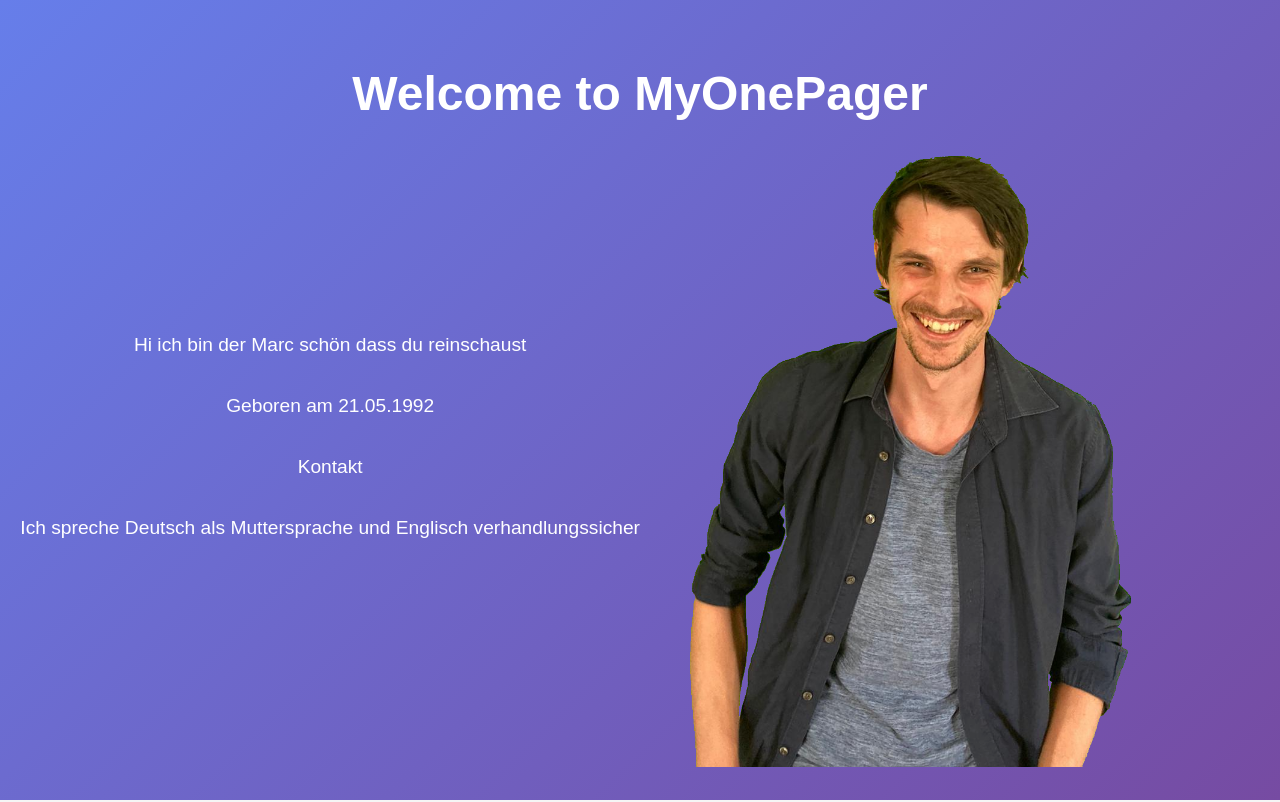
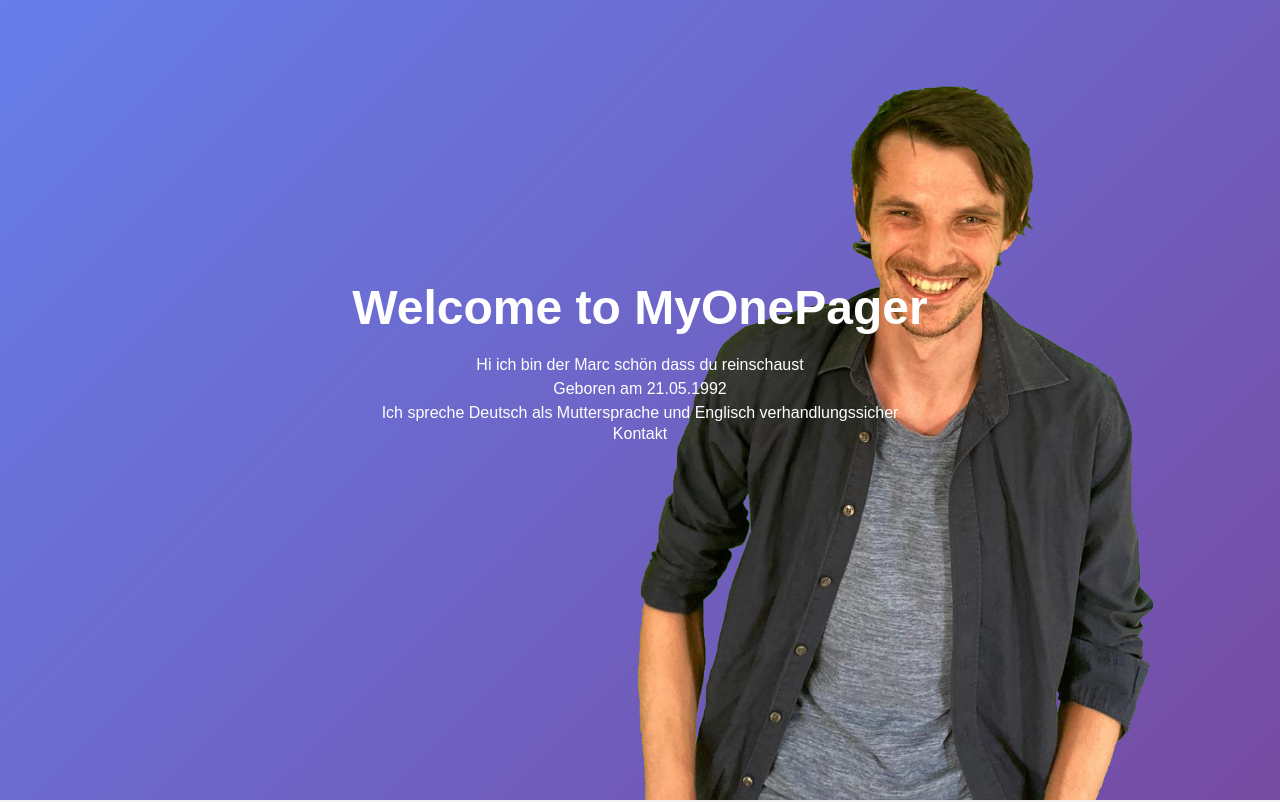
Before and after one commit to SharkMarc/Onepage, a React app: page / in a window 1280 px wide. Shown: the top 802 px of the page. Built offline with nearby package versions, Linux system fonts and the light colour scheme.

Commit message:
added header adjustments

```diff
--- a/src/assets/components/image.scss
+++ b/src/assets/components/image.scss
@@ -42,6 +42,7 @@
 .caret {
   transition: transform 0.3s ease;
   width: 24px;
+  height: 24px;
   margin-left: auto;
 }
 
--- a/src/assets/header.scss
+++ b/src/assets/header.scss
@@ -74,13 +74,35 @@
 
 
 .header {
-  height: 100vh;
   display: flex;
+  position: relative;
   flex-direction: column;
   justify-content: center;
   align-items: center;
   color: $white;
   text-align: center;
+
+  @media (min-width: $min-width-lg) {
+    height: 100vh;
+  }
+
+  .btn-no-style {
+    color: $white;
+    font-size: $standard-font;
+  }
+
+  .hero-inner {
+    position: relative;
+    width: 100%;
+    z-index: 2;
+    max-width: var(--content-width); /* ← DEIN LIMIT */
+    margin: 0 auto;
+  }
+
+  .hero-content {
+    position: relative;
+    min-height: 200px; /* optional, falls Text kurz ist */
+  }
 
   nav {
     display: flex;
@@ -128,7 +150,6 @@
     }
   }
 
-
   .mobile-nav {
     position: fixed;
     top: 48px;
@@ -137,8 +158,8 @@
     z-index: -3;
     left: 0;
 
-    &.slide-in{
-      z-index:3;
+    &.slide-in {
+      z-index: 3;
     }
 
     @media (min-width: 768px) {
@@ -184,13 +205,28 @@
       margin-bottom: 1rem;
     }
 
-    p {
-      font-size: 1.2rem;
-      margin-bottom: 2rem;
-    }
-
     .cta {
       font-size: 1rem;
     }
   }
+
+  .hero-img {
+    position: inherit;
+    bottom: 0;
+    width: 100%;
+    height: auto;
+    z-index: 1;
+    pointer-events: none;
+    object-fit: contain;
+    right: 0px;
+    max-width: 300px;
+
+    @media (min-width: $min-width-lg) {
+      max-width: 500px;
+      position: absolute;
+    }
+    @media (min-width: $min-width-xl) {
+      max-width: 700px;
+    }
+  }
 }
--- a/src/components/header/header.tsx
+++ b/src/components/header/header.tsx
@@ -1,6 +1,4 @@
 import React from 'react';
-import {Contact} from "../footer/contact";
-import {Preva} from "../preva/preva";
 import marc from '../assets/images/marc_white.png';
 
 export const Header = ({}) => {
@@ -18,60 +16,28 @@ export const Header = ({}) => {
         }
     }
 
-
     return (
         <div className={'header-content'}>
             <header className="header">
-                {/*<nav className="nav">*/}
-                {/*    <h1 className="logo">Marcs Onepage im aufbau</h1>*/}
-                {/*    <ul className="nav-links">*/}
-                {/*        <li><a href="#übermich">About me</a></li>*/}
-                {/*        <li><a href="#skills">Skillset</a></li>*/}
-                {/*        /!*<li><a href="#lebenslauf">werdegang</a></li>*!/*/}
-                {/*        <li><a href="#prozessevaluation">Prozessevaluation</a></li>*/}
-                {/*        <li><a href="#contact">Kontakt</a></li>*/}
-                {/*    </ul>*/}
-                {/*</nav>*/}
+                <img className={'img-marc hero-img img-responsive'} src={marc}
+                     alt={'Marc'}/>
+                <div className="hero">
+                    <div className={'hero-inner'}>
+                        <h1>Welcome to MyOnePager</h1>
 
-                {/*<nav className={isOpen ? "mobile-nav slide-in":"mobile-nav "}>*/}
-                {/*    <ul className={isOpen ? "nav-links" : "d-none"}>*/}
-                {/*        <li>*/}
-                {/*            <div onClick={() => scrollTo("aboutMe")}>About me</div>*/}
-                {/*        </li>*/}
-                {/*        <li>*/}
-                {/*            <div onClick={() => scrollTo("skills")}>Skillset</div>*/}
-                {/*        </li>*/}
-                {/*        <li>*/}
-                {/*            <div onClick={() => scrollTo("prozessevaluation")}>Prozessevaluation</div>*/}
-                {/*        </li>*/}
-                {/*        <li>*/}
-                {/*            <div onClick={() => scrollTo("contact")}>Kontakt</div>*/}
-                {/*        </li>*/}
-                {/*    </ul>*/}
-                {/*    /!*<button className="cta">Get Started</button>*!/*/}
-                {/*</nav>*/}
-                <div className="hero">
-                    <h1>Welcome to MyOnePager</h1>
-                    {/*<p>Hier eine Idee einfügen.</p>*/}
-                    <div className={'grid-1-1'}>
-                        <div className={'flex-column justify-content-center'}>
-                            <p>Hi ich bin der Marc schön dass du reinschaust</p>
-                            <p>Geboren am 21.05.1992</p>
-                            <p onClick={() => scrollTo('contact')}>Kontakt</p>
-                            <p>       {/*<div>*/}
-                                Ich spreche Deutsch als Muttersprache und Englisch verhandlungssicher
-                                {/*</div>*/}</p>
+                        <div className={'hero-content'}>
+                            <div className={'flex-column justify-content-center'}>
+                                <p>Hi ich bin der Marc schön dass du reinschaust</p>
+                                <p>Geboren am 21.05.1992</p>
+                                <p>
+                                    Ich spreche Deutsch als Muttersprache und Englisch verhandlungssicher
+                                </p>
+                                <button className={'cursor-pointer btn-no-style'} onClick={() => scrollTo('contact')}>Kontakt</button>
+                            </div>
                         </div>
-                        <img className={'img-marc img-responsive'} src={marc}
-                             alt={'Marc'}/>
                     </div>
 
-                    {/*<img src={Marc} alt={'Marc'}/>*/}
-                    {/*<p>öööh n bild hier ?</p>*/}
-                    {/*<button className="btn">ööh button</button>*/}
                 </div>
-
             </header>
-
         </div>)
 };
--- a/src/components/pages/about-me.tsx
+++ b/src/components/pages/about-me.tsx
@@ -1,11 +1,12 @@
 import React from "react";
+import {Preva} from "../preva/preva";
 
 export const AboutMe = ({}) => {
 
     return (
 
         <div className={'w-100'}>
-            <div className={'grid-1-1 gap-8'}>
+            <div className={''}>
                <h2>Write smthing about me</h2>
                 <ul>
                     <li>Fußßball</li>
@@ -14,6 +15,9 @@ export const AboutMe = ({}) => {
                     <li>Kochen</li>
                 </ul>
             </div>
+            <div className={'preva-grid'}>
+                <Preva/>
+            </div>
         </div>
     )
 };
--- a/src/components/pages/app.tsx
+++ b/src/components/pages/app.tsx
@@ -1,15 +1,12 @@
 import React, {useState} from 'react';
 import ReactDOM from 'react-dom/client';
 import '../../assets/style.scss';
-import {Card} from '../card';
 import {Header} from "../header/header";
 import {Badge} from "../badge";
 import {Carousel} from "../carousell";
-import {Preva} from "../preva/preva";
 import {Contact} from "../footer/contact";
 import {HowIWork} from "./howIWork";
 import {AboutMe} from "./about-me";
-// src/components/pages/projectImages.ts
 import freelancermapImg from '../assets/images/freelancermap.png';
 import designenlassenImg from '../assets/images/designenlassen.png';
 import speisekarteImg from '../assets/images/speisekarte.png';
@@ -192,10 +189,6 @@ const App = () => {
                     <AboutMe/>
 
                     <Contact/>
-
-                    <div className={'preva-grid'}>
-                        <Preva/>
-                    </div>
                 </div>
             </main>
         </>
```
